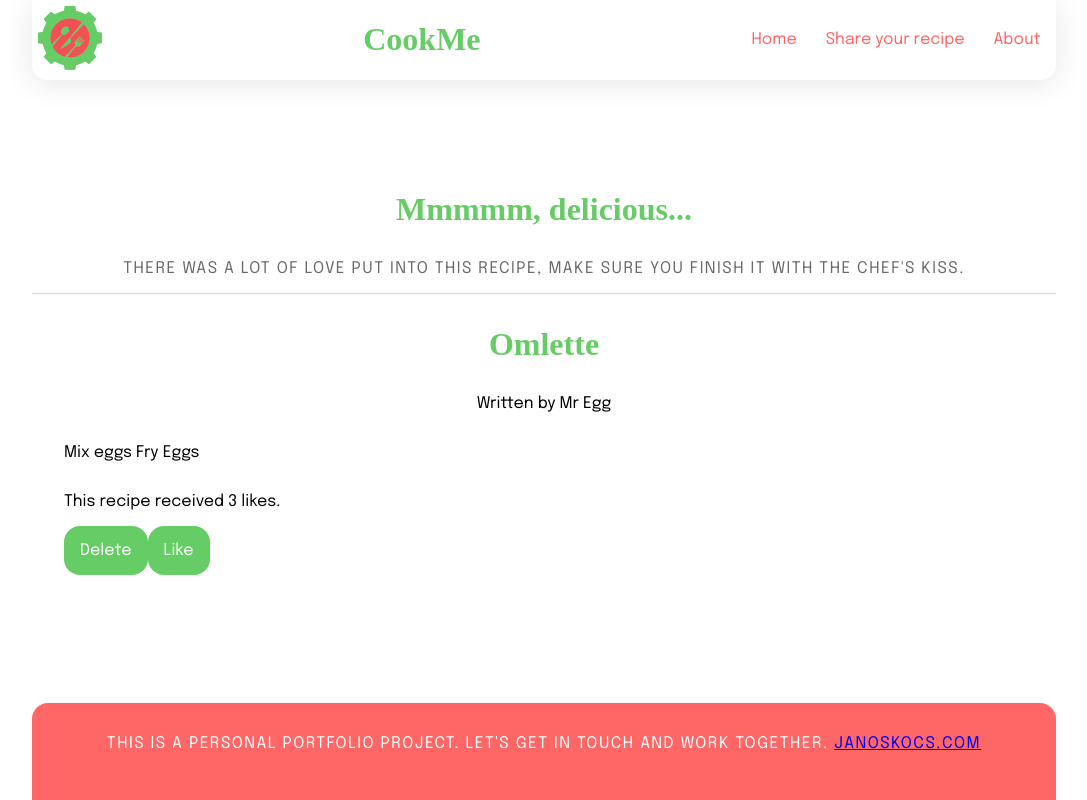
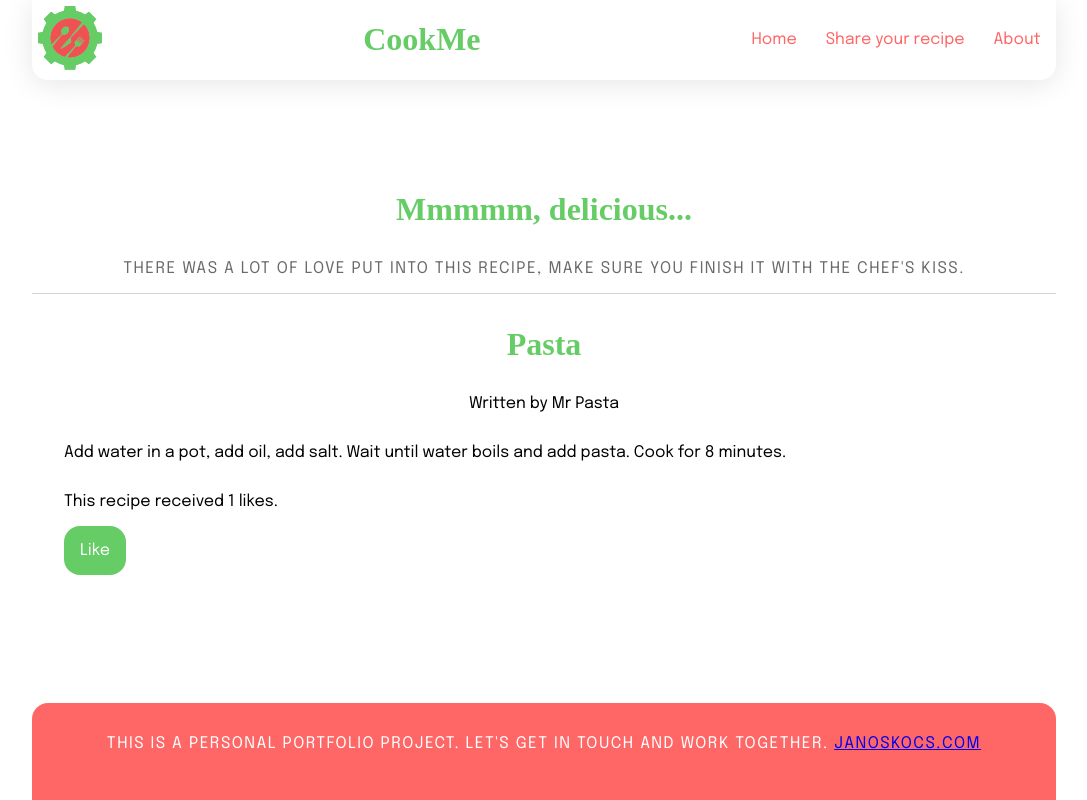
Before and after one commit to janoskocs/cookme, a React (Create React App) app: page /blogs/1 in a window 1280 px wide. Shown: the whole page, without its empty margins (96-1183 px from the left). Built offline with nearby package versions, Linux system fonts and the light colour scheme; data requests are answered from the project's data file; a web font is replaced by a local one.

Commit message:
Hide delete button, favicon, and title

```diff
--- a/data/db.json
+++ b/data/db.json
@@ -1,10 +1,10 @@
 {
   "blogs": [
     {
-      "title": "Omlette",
-      "body": "Mix eggs\nFry Eggs",
-      "author": "Mr Egg",
-      "likes": 3,
+      "title": "Pasta",
+      "body": "Add water in a pot, add oil, add salt. Wait until water boils and add pasta. Cook for 8 minutes.",
+      "author": "Mr Pasta",
+      "likes": 1,
       "id": 1
     }
   ]
--- a/public/index.html
+++ b/public/index.html
@@ -27,7 +27,7 @@
       work correctly both with client-side routing and a non-root public URL.
       Learn how to configure a non-root public URL by running `npm run build`.
     -->
-  <title>React App</title>
+  <title>CookMe</title>
 </head>
 
 <body>
--- a/src/components/BlogDetails.js
+++ b/src/components/BlogDetails.js
@@ -46,7 +46,7 @@ const BlogDetails = () => {
                     <p className="author">Written by {blog.author}</p>
                     <p>{blog.body}</p>
                     <p>This recipe received {blog.likes + likes} likes.</p>
-                    <button onClick={handleClick}>Delete</button>
+                    {false && <button onClick={handleClick}>Delete</button>}
                     {!likeStatus && <button onClick={handleLike}>Like</button>}
                     {likeStatus && <button disabled onClick={handleLike}>Thanks for liking!</button>}
                 </article>
```
Also changed, not shown: 1 other file (tests, documents, lock files or other folders).
